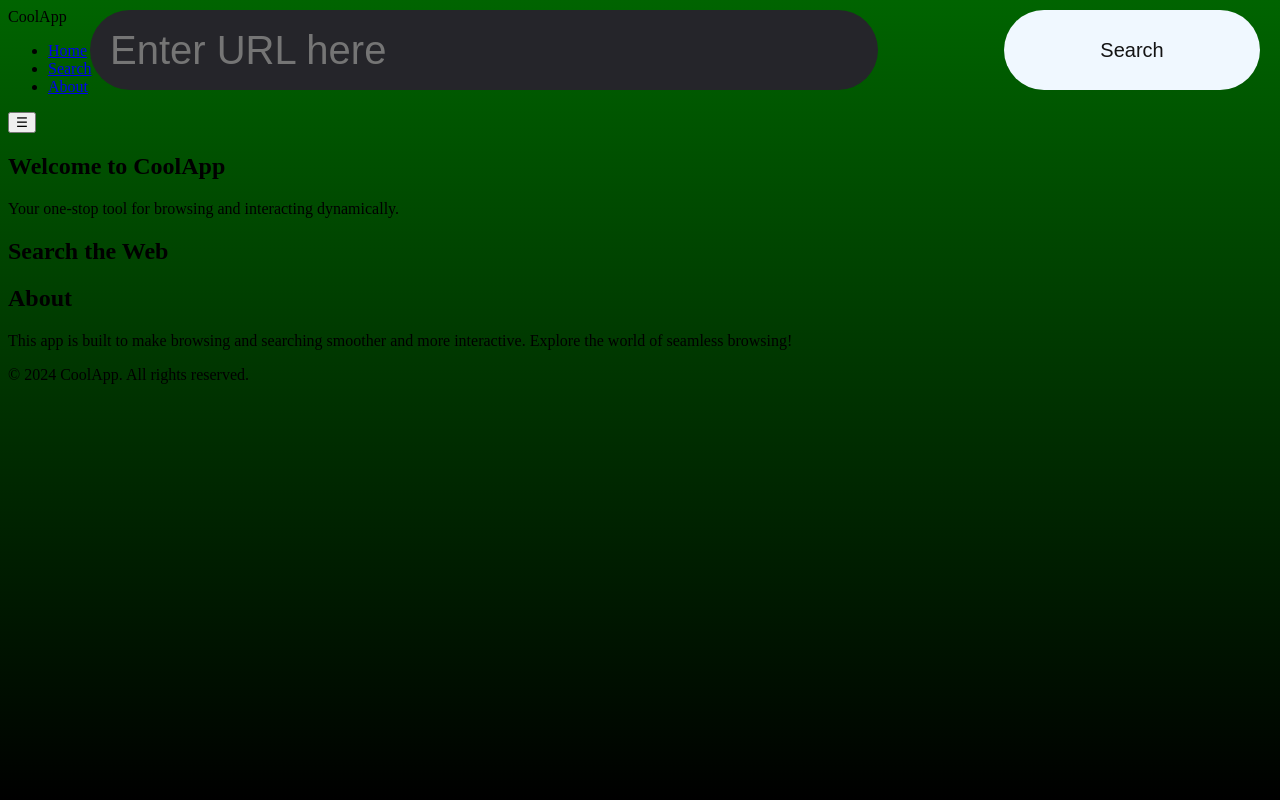
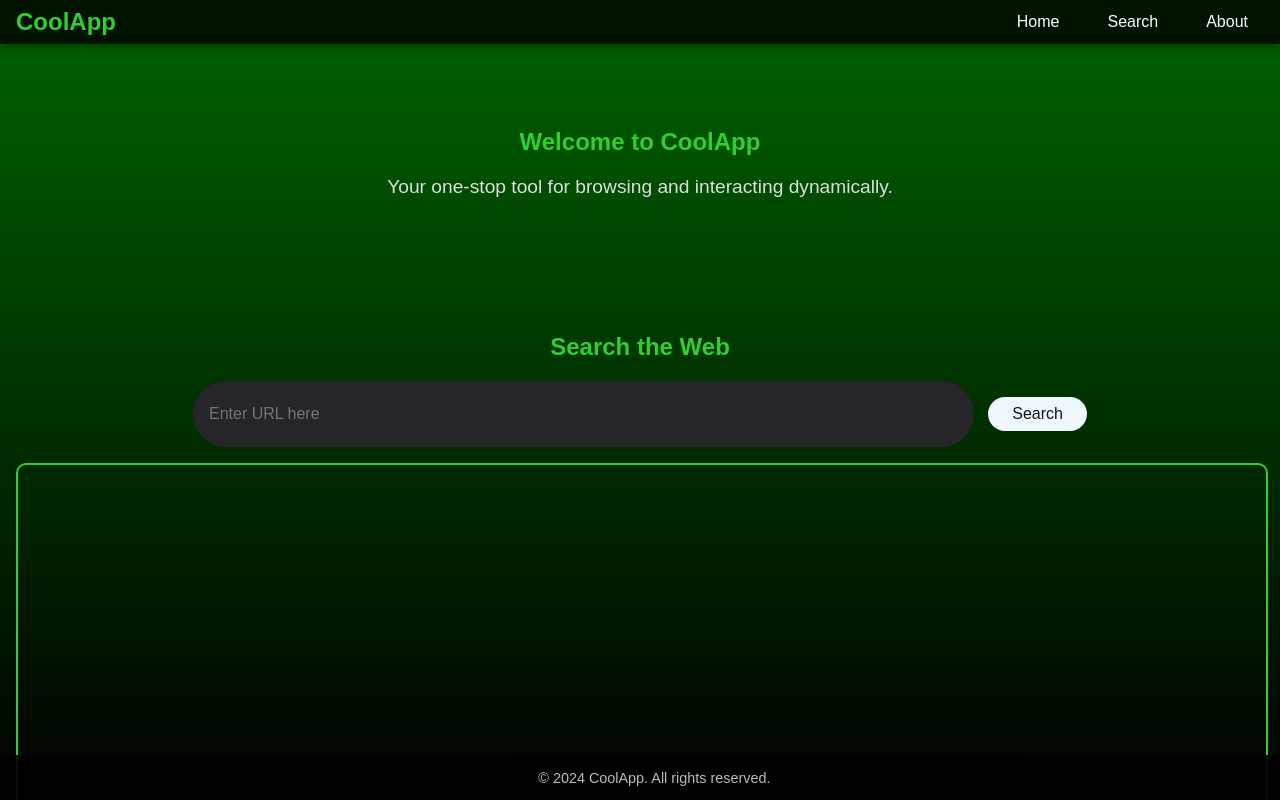
Before and after one commit to Danieldaguy/Ember-Studios-Prxy, a website: page public/index.html in a window 1280 px wide. Shown: the top 800 px of the page. Drawn offline with Linux system fonts and the light colour scheme.

Commit message:
Update example.css

```diff
--- a/public/example.css
+++ b/public/example.css
@@ -1,50 +1,203 @@
+/* General body styles */
 body {
   background-image: linear-gradient(to top, black, darkgreen);
   background-repeat: no-repeat;
   background-attachment: fixed;
   background-size: cover;
+  margin: 0;
+  font-family: Arial, sans-serif;
+  color: white;
 }
 
-.iframeWindow {
-    background-color: transparent;
-    position: absolute;
-    width: 100vw;
-    height: 90vh;
-    border: 0;
-    padding: 0;
-    margin: 0;
-    left: 0;
-    bottom: 0;
+/* Navbar styles */
+.navbar {
+  display: flex;
+  justify-content: space-between;
+  align-items: center;
+  padding: 0.5em 1em;
+  background: rgba(0, 0, 0, 0.8);
+  box-shadow: 0 4px 8px rgba(0, 0, 0, 0.3);
+  position: sticky;
+  top: 0;
+  z-index: 1000;
 }
 
+.navbar-brand {
+  font-size: 1.5em;
+  color: limegreen;
+  font-weight: bold;
+}
+
+.navbar-links ul {
+  list-style: none;
+  display: flex;
+  gap: 1em;
+  margin: 0;
+  padding: 0;
+}
+
+.navbar-links ul li {
+  position: relative;
+}
+
+.navbar-links ul li a {
+  color: white;
+  text-decoration: none;
+  font-size: 1em;
+  padding: 0.5em 1em;
+  transition: background 0.3s, color 0.3s;
+}
+
+.navbar-links ul li a:hover {
+  background: limegreen;
+  color: black;
+  border-radius: 5px;
+}
+
+/* Mobile navbar toggle */
+.navbar-toggle {
+  display: none;
+  background: limegreen;
+  border: none;
+  padding: 0.5em 1em;
+  font-size: 1.2em;
+  color: black;
+  border-radius: 5px;
+  cursor: pointer;
+}
+
+.navbar-links.active {
+  display: flex;
+  flex-direction: column;
+  background: rgba(0, 0, 0, 0.9);
+  position: absolute;
+  top: 60px;
+  right: 10px;
+  padding: 1em;
+  border-radius: 10px;
+}
+
+@media (max-width: 768px) {
+  .navbar-links {
+    display: none;
+  }
+
+  .navbar-toggle {
+    display: block;
+  }
+}
+
+/* Section styles */
+.section {
+  padding: 4em 1em;
+  text-align: center;
+}
+
+.section h1, .section h2 {
+  color: limegreen;
+}
+
+.section p {
+  font-size: 1.2em;
+  color: #ddd;
+}
+
+#search {
+  position: relative;
+  padding-top: 2em;
+}
+
+/* Search bar and button */
 #urlInput {
   border-radius: 90px;
-    position: absolute;
-    padding: 0em;
-    padding-left: 0.5em;
+  padding: 0.5em 1em;
   margin: 0;
-    left: 90px;
-    top: 10px;
-    width: 60vw;
-    height: 10vh;
+  width: 60%;
+  height: 50px;
   border: 0;
   outline: 0;
   color: aliceblue;
   background-color: #25252a;
-    font-size: 5vh;
+  font-size: 1em;
+  transition: all 0.3s;
+}
+
+#urlInput:focus {
+  background-color: #343434;
+  border: 2px solid limegreen;
 }
 
 #searchButton {
-    position: absolute;
-    margin: 0;
-    right: 20px;
-    top: 10px;
-    width: 20vw;
-    height: 10vh;
-    border-radius: 60px;
+  margin-left: 10px;
+  padding: 0.5em 1.5em;
+  border-radius: 30px;
   border: 0;
   outline: 0;
   color: #141414;
   background-color: aliceblue;
-    font-size: 20px;
+  font-size: 1em;
+  cursor: pointer;
+  transition: all 0.3s;
 }
+
+#searchButton:hover {
+  background-color: limegreen;
+  color: black;
+}
+
+/* Iframe */
+.iframeWindow {
+  background-color: transparent;
+  position: relative;
+  width: 100%;
+  height: 70vh;
+  border: 2px solid limegreen;
+  border-radius: 10px;
+  margin-top: 1em;
+}
+
+/* Footer styles */
+footer {
+  background: rgba(0, 0, 0, 0.9);
+  text-align: center;
+  padding: 1em;
+  color: #bbb;
+  font-size: 0.9em;
+  position: fixed;
+  width: 100%;
+  bottom: 0;
+}
+
+footer p {
+  margin: 0;
+}
+
+/* Animations */
+@keyframes fadeIn {
+  from {
+    opacity: 0;
+    transform: translateY(-10px);
+  }
+  to {
+    opacity: 1;
+    transform: translateY(0);
+  }
+}
+
+.section {
+  animation: fadeIn 1s ease-in-out;
+}
+
+/* Responsive styles */
+@media (max-width: 768px) {
+  #urlInput {
+    width: 70%;
+    height: 40px;
+    font-size: 0.9em;
+  }
+
+  #searchButton {
+    padding: 0.4em 1em;
+    font-size: 0.9em;
+  }
+}
```
Lines whose indentation alone changed are shown as unchanged.
